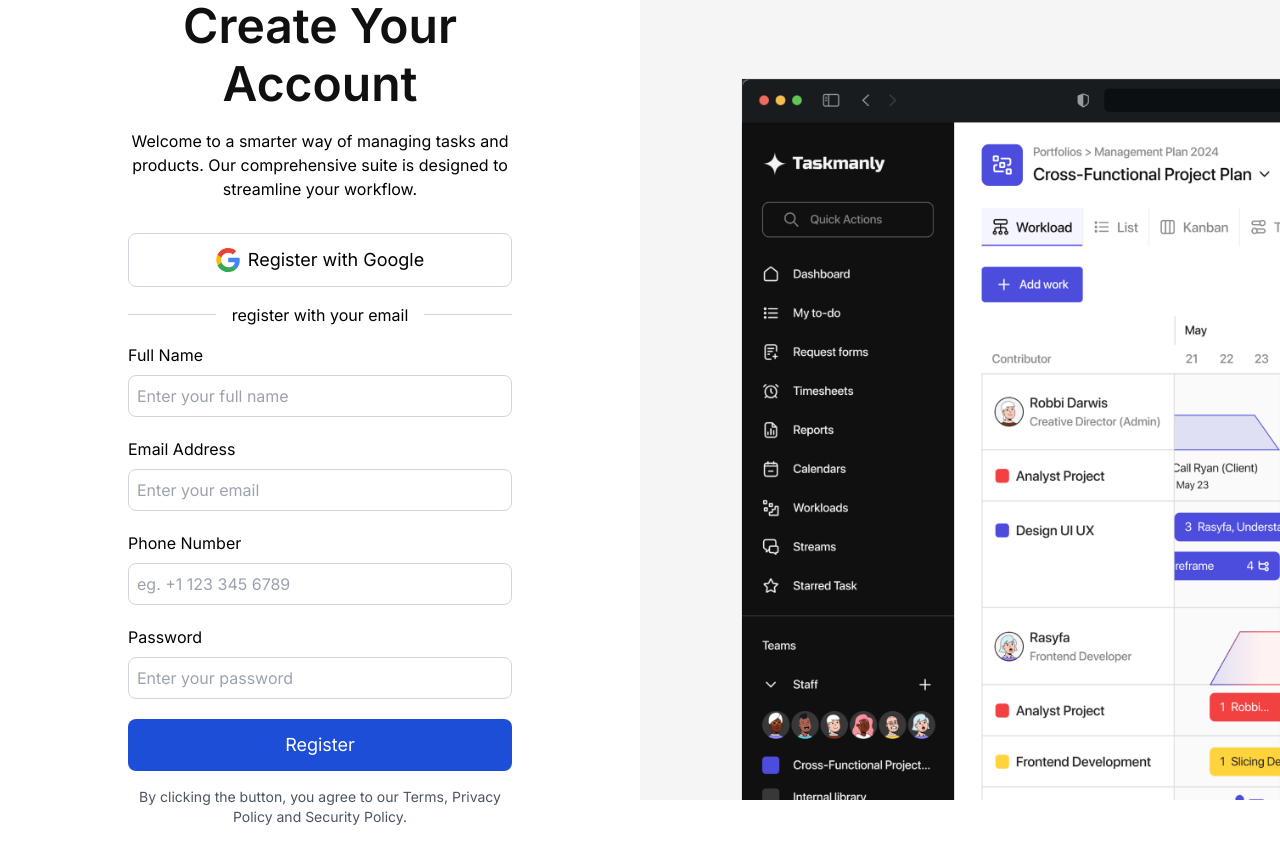
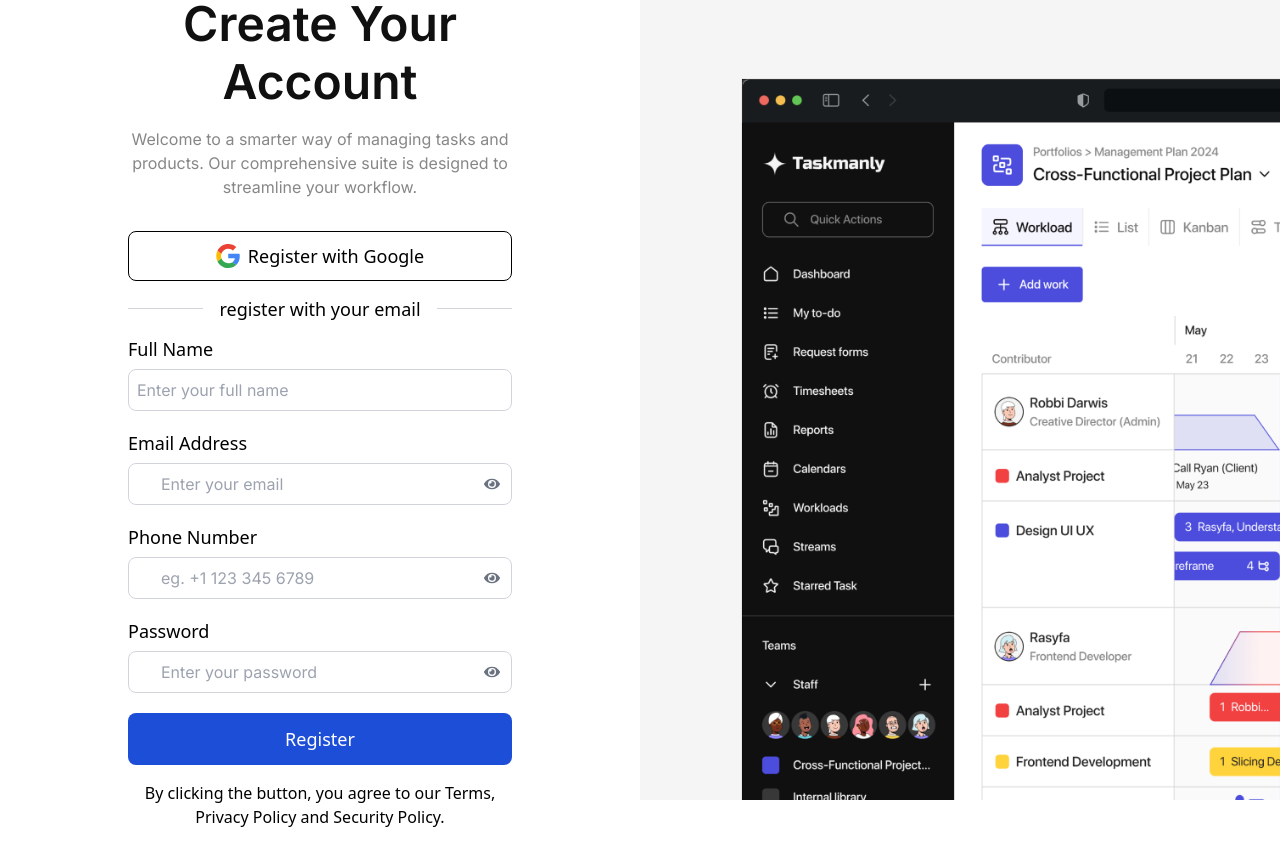
Before and after one commit to Annliyabaiju/time-track, a Next.js app: page / in a window 1280 px wide. Built offline with nearby package versions, Linux system fonts and the light colour scheme.

Commit message:
font updated

```diff
--- a/app/page.tsx
+++ b/app/page.tsx
@@ -1,68 +1,139 @@
+"use client";
+
+import { useState } from 'react';
+import { FaEye, FaEyeSlash } from 'react-icons/fa';
 import Image from 'next/image';
 
 export default function Page() {
+  const [showPassword, setShowPassword] = useState(false);
+  const [showEmail, setShowEmail] = useState(false);
+  const [showPhoneNumber, setShowPhoneNumber] = useState(false);
+
+  const togglePasswordVisibility = () => {
+    setShowPassword(!showPassword);
+  };
+
+  const toggleEmailVisibility = () => {
+    setShowEmail(!showEmail);
+  };
+
+  const togglePhoneNumberVisibility = () => {
+    setShowPhoneNumber(!showPhoneNumber);
+  };
+
   return (
     <main className="flex h-screen w-screen bg-white">
       <div className="w-full sm:w-3/4 md:w-1/2 h-full flex items-center justify-center bg-white">
-
-  <div className="w-full max-w-md p-8 bg-white rounded-lg  ">
-  <h2 className="font-switzer font-semibold  text-center text-[#101010] mb-4 mt-6 text-2xl sm:text-3xl md:text-4xl lg:text-5xl lg:leading-[57.6px]">
+        <div className="w-full max-w-md p-8 bg-white rounded-lg">
+          <h2 className="font-switzer font-semibold text-center text-[#101010] mb-4 mt-6 text-2xl sm:text-3xl md:text-4xl lg:text-5xl lg:leading-[57.6px]">
             Create Your Account
           </h2>
-
-
-
-    <p className="mb-8 text-center text-black">
+          <p className="mb-8 text-center text-[#878787]">
             Welcome to a smarter way of managing tasks and products. Our comprehensive suite is designed to streamline your workflow.
           </p>
-
-    <button className="flex items-center justify-center w-full py-3 mb-4 text-lg text-black bg-white border border-gray-300 rounded-lg">
+          <button className="flex items-center justify-center w-full py-3 mb-4 bg-white border border-black rounded-lg">
   <svg xmlns="http://www.w3.org/2000/svg" viewBox="0 0 326667 333333" className="w-6 h-6 mr-2" fill="currentColor">
     <path d="M326667 170370c0-13704-1112-23704-3518-34074H166667v61851h91851c-1851 15371-11851 38519-34074 54074l-311 2071 49476 38329 3428 342c31481-29074 49630-71852 49630-122593m0 0z" fill="#4285f4"/>
     <path d="M166667 333333c44999 0 82776-14815 110370-40370l-52593-40742c-14074 9815-32963 16667-57777 16667-44074 0-81481-29073-94816-69258l-1954 166-51447 39815-673 1870c27407 54444 83704 91852 148890 91852z" fill="#34a853"/>
     <path d="M71851 199630c-3518-10370-5555-21482-5555-32963 0-11482 2036-22593 5370-32963l-93-2209-52091-40455-1704 811C6482 114444 1 139814 1 166666s6482 52221 17777 74814l54074-41851m0 0z" fill="#fbbc04"/>
     <path d="M166667 64444c31296 0 52406 13519 64444 24816l47037-45926C249260 16482 211666 1 166667 1 101481 1 45185 37408 17777 91852l53889 41853c13520-40185 50927-69260 95001-69260m0 0z" fill="#ea4335"/>
   </svg>
+  <span className="font-sans text-lg font-medium leading-6 text-black">
     Register with Google
+  </span>
 </button>
 
 <div className="flex items-center mb-4 w-full">
   <div className="flex-grow border-t border-gray-300"></div>
-      <span className="mx-4 text-black">register with your email</span>
+  <span className="mx-4 font-sans text-lg font-normal leading-6 text-black">
+    register with your email
+  </span>
   <div className="flex-grow border-t border-gray-300"></div>
 </div>
 
-    <form className=" size-full max-w-screen-sm max-h-[700px]">
-      <div className="mb-5">
-        <label className="block mb-2 text-black">Full Name</label>
+          <form className="size-full max-w-screen-sm max-h-[700px]">
+            <div className="mb-5 relative">
+  <label className="block mb-2 font-sans text-lg font-medium leading-6 text-black">Full Name</label>
   <input type="text" id="fullName" className="w-full p-2 border border-gray-300 rounded-lg" placeholder="Enter your full name" />
 </div>
 
-      <div className="mb-5">
-        <label className="block mb-2 text-black">Email Address</label>
-        <input type="email" id="email" className="w-full p-2 border border-gray-300 rounded-lg" placeholder="Enter your email" />
+<div className="mb-5 relative">
+  <label className="block mb-2 font-sans text-lg font-medium leading-6 text-black">Email Address</label>
+  <div className="relative">
+    <input
+      type={showEmail ? "text" : "email"}
+      id="email"
+      className="w-full p-2 pl-8 pr-10 border border-gray-300 rounded-lg"
+      placeholder="Enter your email"
+    />
+    <div className="absolute inset-y-0 right-0 flex items-center pr-3">
+      <button
+        type="button"
+        onClick={toggleEmailVisibility}
+        className="text-gray-500 focus:outline-none"
+      >
+        {showEmail ? <FaEyeSlash /> : <FaEye />}
+      </button>
+    </div>
+  </div>
 </div>
 
-      <div className="mb-5">
-        <label className="block mb-2 text-black">Phone Number</label>
-        <input type="text" id="phoneNumber" className="w-full p-2 border border-gray-300 rounded-lg" placeholder="eg. +1 123 345 6789" />
+<div className="mb-5 relative">
+  <label className="block mb-2 font-sans text-lg font-medium leading-6 text-black">Phone Number</label>
+  <div className="relative">
+    <input
+      type={showPhoneNumber ? "text" : "tel"}
+      id="phoneNumber"
+      className="w-full p-2 pl-8 pr-10 border border-gray-300 rounded-lg"
+      placeholder="eg. +1 123 345 6789"
+    />
+    <div className="absolute inset-y-0 right-0 flex items-center pr-3">
+      <button
+        type="button"
+        onClick={togglePhoneNumberVisibility}
+        className="text-gray-500 focus:outline-none"
+      >
+        {showPhoneNumber ? <FaEyeSlash /> : <FaEye />}
+      </button>
+    </div>
+  </div>
 </div>
 
-      <div className="mb-5">
-        <label className="block mb-2 text-black">Password</label>
-        <input type="password" id="password" className="w-full p-2 border border-gray-300 rounded-lg" placeholder="Enter your password" />
+<div className="mb-5 relative">
+  <label className="block mb-2 font-sans text-lg font-medium leading-6 text-black">Password</label>
+  <div className="relative">
+    <input
+      type={showPassword ? "text" : "password"}
+      id="password"
+      className="w-full p-2 pl-8 pr-10 border border-gray-300 rounded-lg"
+      placeholder="Enter your password"
+    />
+    <div className="absolute inset-y-0 right-0 flex items-center pr-3">
+      <button
+        type="button"
+        onClick={togglePasswordVisibility}
+        className="text-gray-500 focus:outline-none"
+      >
+        {showPassword ? <FaEyeSlash /> : <FaEye />}
+      </button>
     </div>
-
-      <button type="submit" className="w-full py-3 text-lg text-white bg-blue-700 rounded-lg">Register</button>
-    </form>
-
-    <p className="mt-4 text-sm text-center text-gray-600">
-      By clicking the button, you agree to our Terms, Privacy Policy and Security Policy.
-    </p>
   </div>
 </div>
 
 
+            <button type="submit" className="w-full py-3 text-lg text-white font-sans font-medium bg-blue-700 rounded-lg">Register</button>
+          </form>
+          <p className="mt-4 font-sans text-base font-medium leading-6 text-center">
+  <a href="#" className="text-black hover:underline">
+    By clicking the button, you agree to our Terms, Privacy Policy and Security Policy.
+  </a>
+</p>
+
+
+
+
+        </div>
+      </div>
       <div className="w-0 hidden sm:block sm:w-1/4 md:w-1/2 h-full">
         <div className="relative w-full h-full">
           <Image src="/image1.png" alt="Desktop View" layout="fill" objectFit="cover" />
```
Also changed, not shown: package.json (+5 -4 lines), 1 other file (tests, documents, lock files or other folders). Lines whose indentation alone changed are shown as unchanged.
